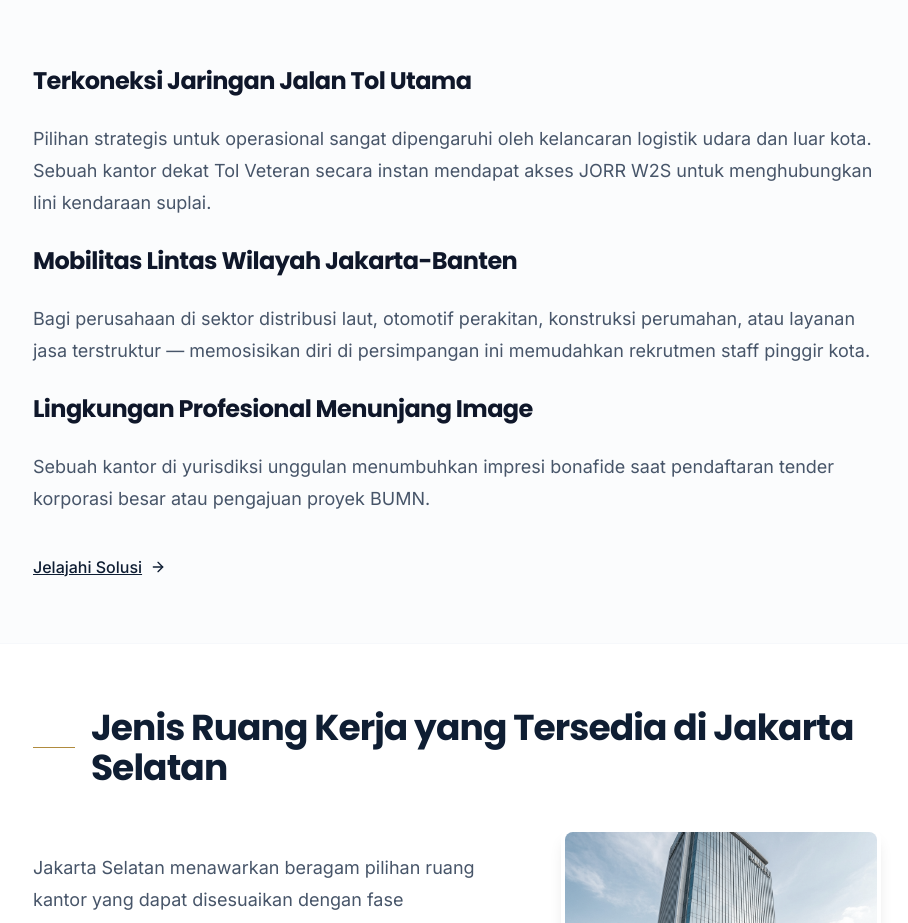
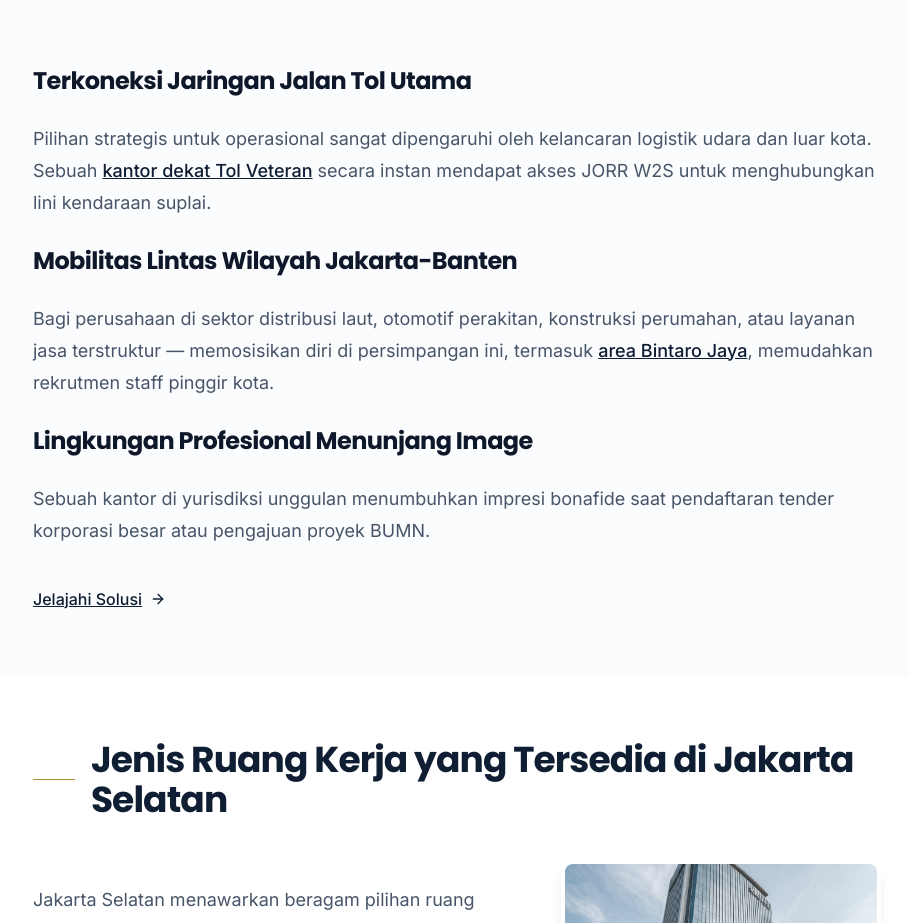
Before and after one commit to rtaufik86/bbc-website, a Next.js app: page /sewa-kantor/jakarta-selatan in a window 1280 px wide. Shown: the part 1760-2683 px from the top of the page, without its empty margins (183-1091 px from the left). Built offline with nearby package versions, Linux system fonts and the light colour scheme; no server answers; a web font is replaced by a local one.

Commit message:
inject: add contextual links across legal and office pages

```diff
--- a/app/legal/pendirian-pt-jakarta-selatan/page.tsx
+++ b/app/legal/pendirian-pt-jakarta-selatan/page.tsx
@@ -140,7 +140,13 @@ export default function JasaLegalPage() {
                 type="application/ld+json"
                 dangerouslySetInnerHTML={{ __html: JSON.stringify(schema) }}
             />
+            <p>
+                Untuk konteks menyeluruh sebelum memilih struktur badan usaha, lihat <a href="/legal">panduan legalitas usaha</a> di Jakarta Selatan.
+            </p>
             <PendirianPTClient />
+            <p>
+                Bagi KBLI non-jasa (perdagangan, distribusi, transportasi), pelajari <a href="/legal/pkp-perdagangan">PKP untuk perusahaan perdagangan</a> sebelum menentukan domisili dan paket pendirian.
+            </p>
         </>
     )
 }
--- a/app/sewa-kantor/bintaro/page.tsx
+++ b/app/sewa-kantor/bintaro/page.tsx
@@ -49,7 +49,7 @@ export default function Page() {
             canonicalUrl="https://www.bintarobusinesscentre.com/sewa-kantor/bintaro"
             schemaObject={schemaObject}
             h1="Sewa Kantor Bintaro Eksekutif: Transformasi Ruangan Fisik All-In"
-            intro='Koridor selatan Jakarta memiliki keunggulan aksesibilitas tol maupun ekosistem bisnis mapan (Bintaro Jaya). Ciptakan <a href="/sewa-kantor" class="text-accent font-bold hover:underline">sewa kantor berkelas operasional matang tanpa setup modal besar</a>, sepenuhnya legal di yurisdiksi Jakarta Selatan dengan BBC.'
+            intro='Koridor selatan Jakarta memiliki keunggulan aksesibilitas tol maupun ekosistem bisnis mapan di <a href="/kantor-dekat-bintaro-jaya" class="text-accent hover:underline">area Bintaro Jaya</a>. Ciptakan <a href="/sewa-kantor" class="text-accent font-bold hover:underline">sewa kantor berkelas operasional matang tanpa setup modal besar</a>, sepenuhnya legal di yurisdiksi Jakarta Selatan dengan BBC.'
             entity="sewa-kantor"
             location="bintaro"
             heroBadges={{ b1: "Konsep & Layout", b2: "Working Space" }}
--- a/app/sewa-kantor/jakarta-selatan/page.tsx
+++ b/app/sewa-kantor/jakarta-selatan/page.tsx
@@ -97,10 +97,10 @@ export default function Page() {
                     h2: "Konektivitas dan Mobilitas Tim Harian",
                     rawHtml: `
                         <h3>Terkoneksi Jaringan Jalan Tol Utama</h3>
-                        <p>Pilihan strategis untuk operasional sangat dipengaruhi oleh kelancaran logistik udara dan luar kota. Sebuah kantor dekat Tol Veteran secara instan mendapat akses JORR W2S untuk menghubungkan lini kendaraan suplai.</p>
+                        <p>Pilihan strategis untuk operasional sangat dipengaruhi oleh kelancaran logistik udara dan luar kota. Sebuah <a href="/kantor-dekat-tol-veteran" class="text-accent hover:underline">kantor dekat Tol Veteran</a> secara instan mendapat akses JORR W2S untuk menghubungkan lini kendaraan suplai.</p>
 
                         <h3>Mobilitas Lintas Wilayah Jakarta-Banten</h3>
-                        <p>Bagi perusahaan di sektor distribusi laut, otomotif perakitan, konstruksi perumahan, atau layanan jasa terstruktur — memosisikan diri di persimpangan ini memudahkan rekrutmen staff pinggir kota.</p>
+                        <p>Bagi perusahaan di sektor distribusi laut, otomotif perakitan, konstruksi perumahan, atau layanan jasa terstruktur — memosisikan diri di persimpangan ini, termasuk <a href="/kantor-dekat-bintaro-jaya" class="text-accent hover:underline">area Bintaro Jaya</a>, memudahkan rekrutmen staff pinggir kota.</p>
 
                         <h3>Lingkungan Profesional Menunjang Image</h3>
                         <p>Sebuah kantor di yurisdiksi unggulan menumbuhkan impresi bonafide saat pendaftaran tender korporasi besar atau pengajuan proyek BUMN.</p>
--- a/app/sewa-kantor/page.tsx
+++ b/app/sewa-kantor/page.tsx
@@ -172,7 +172,7 @@ export default function SewaKantorPage() {
                 dangerouslySetInnerHTML={{ __html: JSON.stringify(schema) }}
             />
             <p>
-                Lihat <a href="/lokasi-kantor">lokasi kantor</a> untuk memastikan akses dan kecocokan area sebelum memilih unit.
+                Lihat <a href="/lokasi-kantor">lokasi kantor</a> untuk memastikan akses dan kecocokan area, termasuk <a href="/kantor-dekat-bintaro-jaya">kantor dekat Bintaro Jaya</a> dan akses melalui <a href="/kantor-dekat-tol-veteran">Pintu Tol Veteran</a>, sebelum memilih unit.
             </p>
             <SewaKantorClient />
             <p>
--- a/app/virtual-office/page.tsx
+++ b/app/virtual-office/page.tsx
@@ -215,7 +215,7 @@ export default function VirtualOfficePage() {
                 dangerouslySetInnerHTML={{ __html: JSON.stringify(schema) }}
             />
             <p>
-                Jika Anda butuh konteks domisili, baca <a href="/virtual-office/alamat-bisnis-jakarta-selatan">fungsi alamat bisnis di Jakarta Selatan</a> untuk kebutuhan administratif.
+                Jika Anda butuh konteks domisili, baca <a href="/virtual-office/alamat-bisnis-jakarta-selatan">fungsi alamat bisnis di Jakarta Selatan</a> dan <a href="/legalitas-dan-perizinan-bbc">ketentuan legalitas dan perizinan BBC</a> untuk kebutuhan administratif.
             </p>
             <VirtualOfficeClient />
             <p>
```
